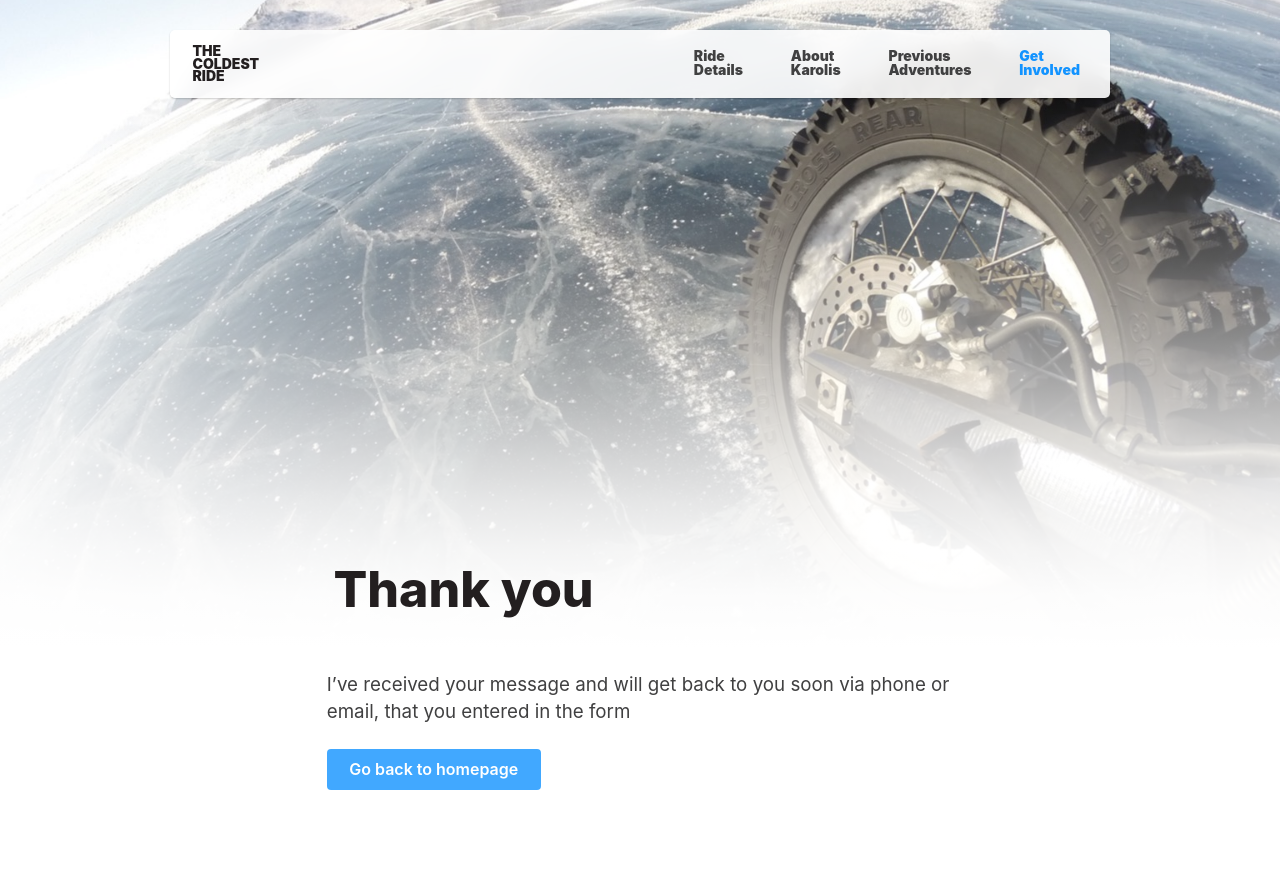
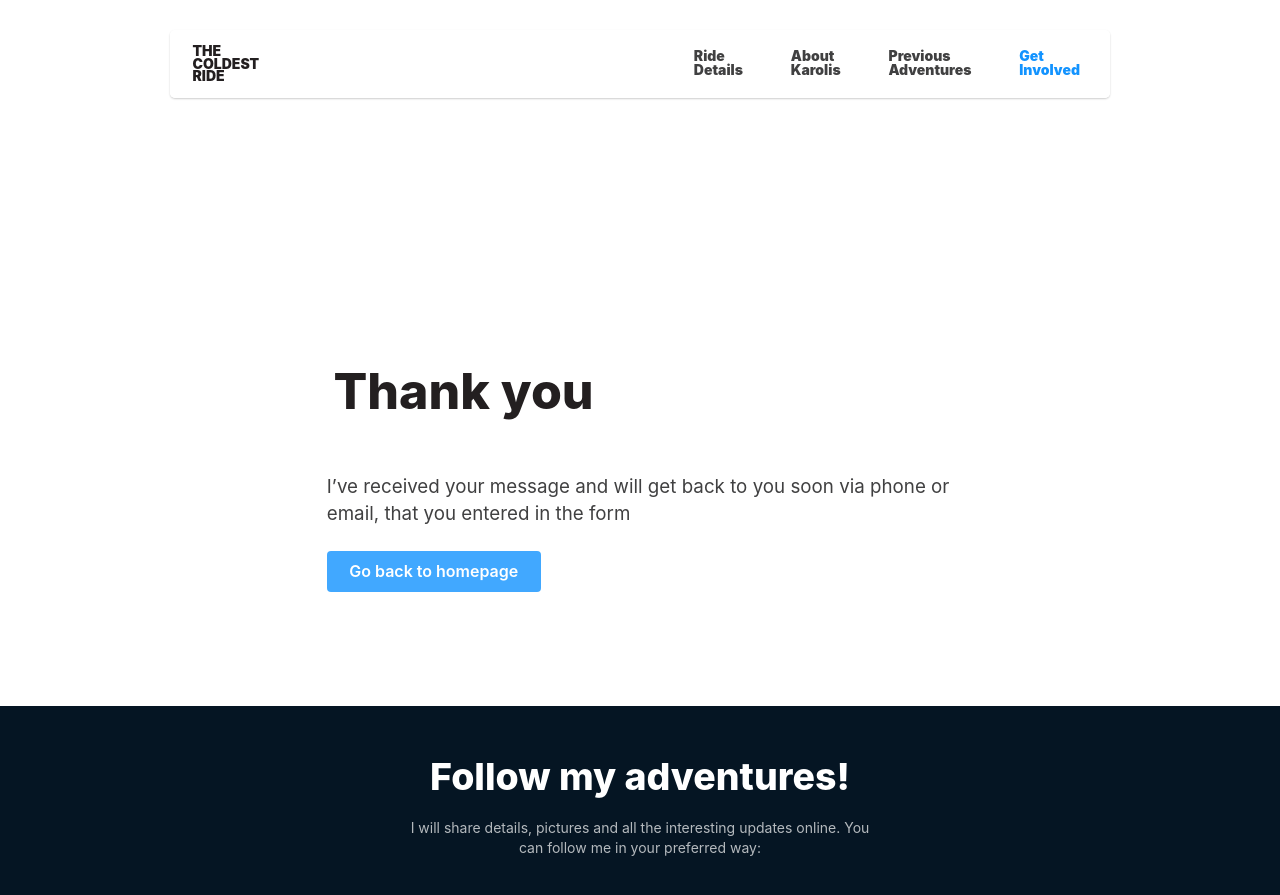
Before and after one commit to karolismieliauskas/thecoldestride.com, a Jekyll site: the page built from pages/thanks.html, in a window 1280 px wide and 900 px high. Shown: the top 895 px of the window. Built offline with Jekyll 4.4.1, drawn with Linux system fonts in a browser that asks for light colours.

Commit message:
Remove hero images from contact pages

```diff
--- a/_scss/components/_hero.scss
+++ b/_scss/components/_hero.scss
@@ -1,10 +1,17 @@
 .hero {
   width: 100%;
-  height: 72vh;
-  min-height: 540px;
   display: table;
   position: relative;
   table-layout: fixed;
+
+  height: 50vh;
+  min-height: 300px;
+
+  &[class*="hero--"] {
+    height: 72vh;
+    min-height: 540px;
+  }
+
 
   &:before {
     content: '';
@@ -12,9 +19,14 @@
     height: inherit;
     width: inherit;
     min-height: inherit;
+    background:  50% 50% no-repeat;
+    background-size: cover;
+  }
+}
 
-    background: url(/images/backgrounds/hero.jpg) 50% 50% no-repeat;
-    background-size: cover;
+.hero--index {
+  &:before {
+    background-image: url(/images/backgrounds/hero.jpg);
   }
 }
 
--- a/pages/index.html
+++ b/pages/index.html
@@ -7,6 +7,7 @@ permalink: /home.html
 {% assign keys = site.data[page.namespace] %}
 
 {% include layout/hero.html
+           theme=page.namespace
            title=keys.hero.title
            subtitle=keys.hero.subtitle %}
 
@@ -53,7 +54,7 @@ permalink: /home.html
 
           {% if item.items %}
             {% for subitem in item.items %}
-              <a href="/adventures/{{ subitem.id }}.html" class="media">
+            <a href="/adventures/{{ subitem.id }}.html" class="media">
                 <img class="media__image" src="/images/adventures/{{ subitem.id }}/thumb.jpg" alt="">
                 <h4>{{ subitem.name }}</h4>
                 <p>{{ subitem.description }}</p>
```
